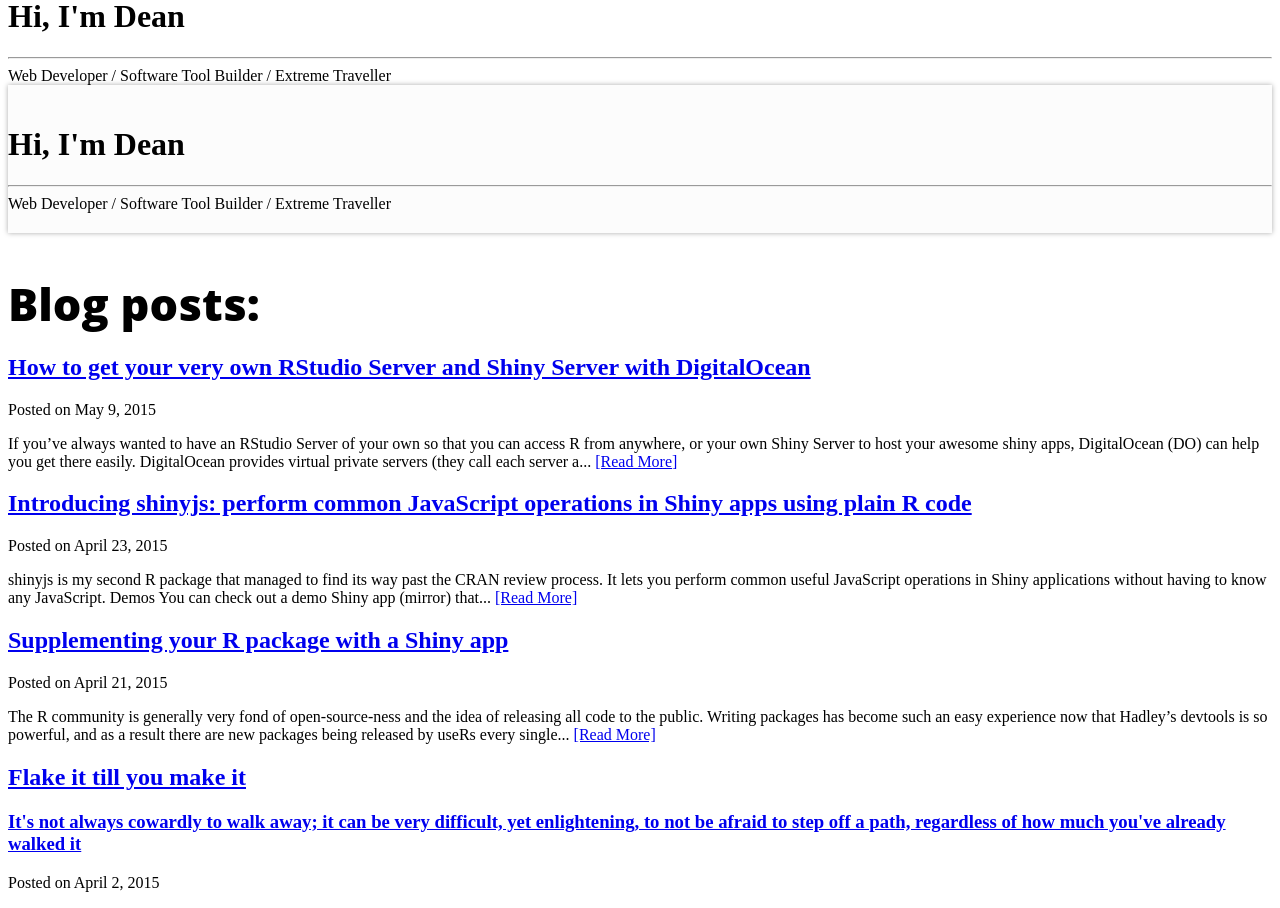
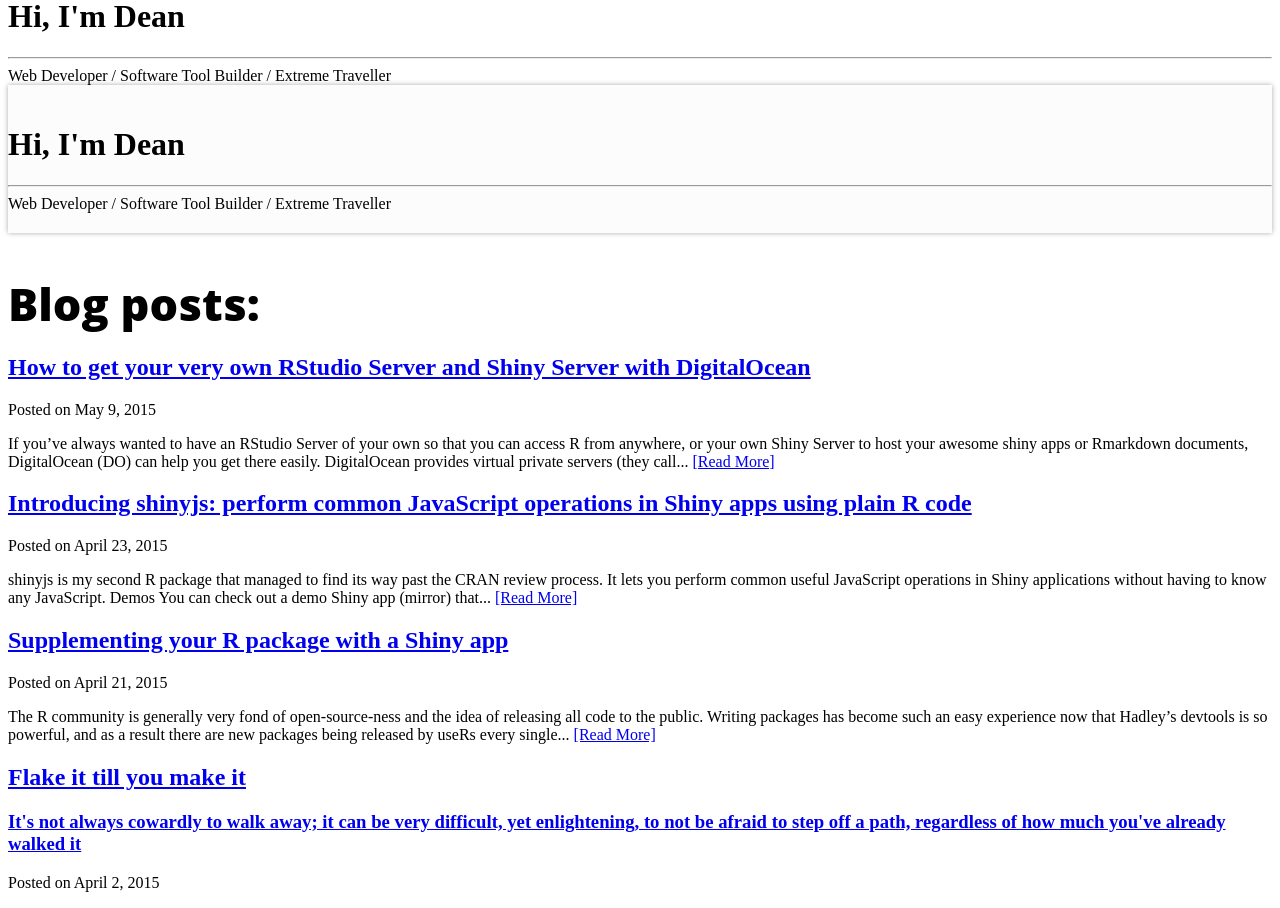
Before and after one commit to daattali/daattali.github.io, a Jekyll site: the page built from index.html, in a window 1280 px wide, cut to the strip 460-1368 px from the top of the page. Built offline with Jekyll 4.4.1, drawn with Linux system fonts in a browser that asks for light colours; Markdown is read by kramdown in place of the engine named in the settings; the list of posts is cut into pages by our own code.

Commit message:
Update 2015-05-09-setup-rstudio-shiny-server-digital-ocean.md

```diff
--- a/_posts/2015-05-09-setup-rstudio-shiny-server-digital-ocean.md
+++ b/_posts/2015-05-09-setup-rstudio-shiny-server-digital-ocean.md
@@ -6,7 +6,7 @@ date: 2015-05-09 21:30:00 -0700
 fb-img: http://deanattali.com/img/blog/digital-ocean/rstudio.png
 ---
 
-If you've always wanted to have an RStudio Server of your own so that you can access R from anywhere, or your own Shiny Server to host your awesome shiny apps, [DigitalOcean](https://www.digitalocean.com/?refcode=358494f80b99) (DO) can help you get there easily.
+If you've always wanted to have an RStudio Server of your own so that you can access R from anywhere, or your own Shiny Server to host your awesome shiny apps or Rmarkdown documents, [DigitalOcean](https://www.digitalocean.com/?refcode=358494f80b99) (DO) can help you get there easily.
 
 DigitalOcean provides virtual private servers (they call each server a *droplet*), which means that you can pay *$5/month* to have your own server "in the cloud" that you can access from anywhere and host anything on.  Check out [my DO droplet](http://daattali.com/) to see it in action! Use [my referral link](https://www.digitalocean.com/?refcode=358494f80b99) to get $10 in credits, which is enough to give you a private server for your first 2 months.
 
```
